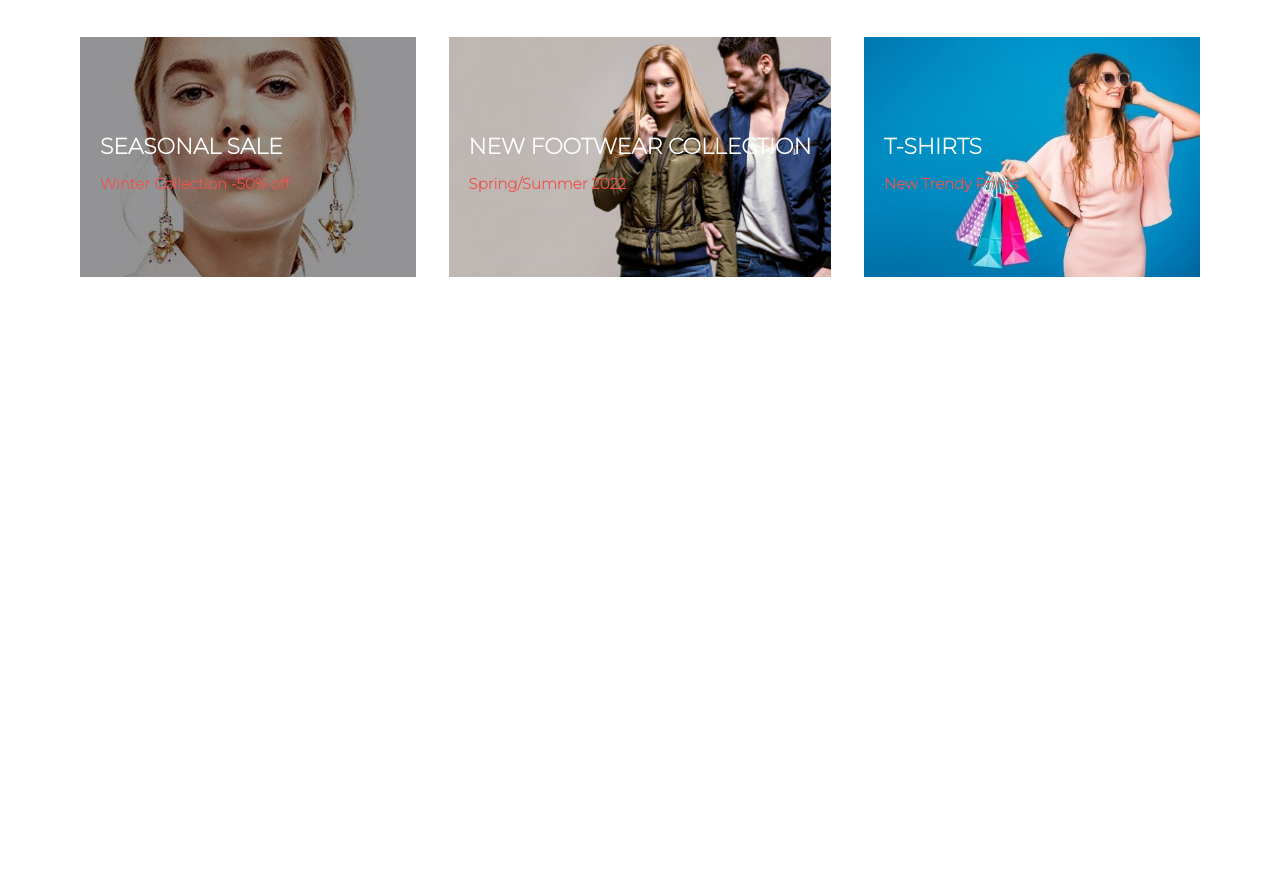
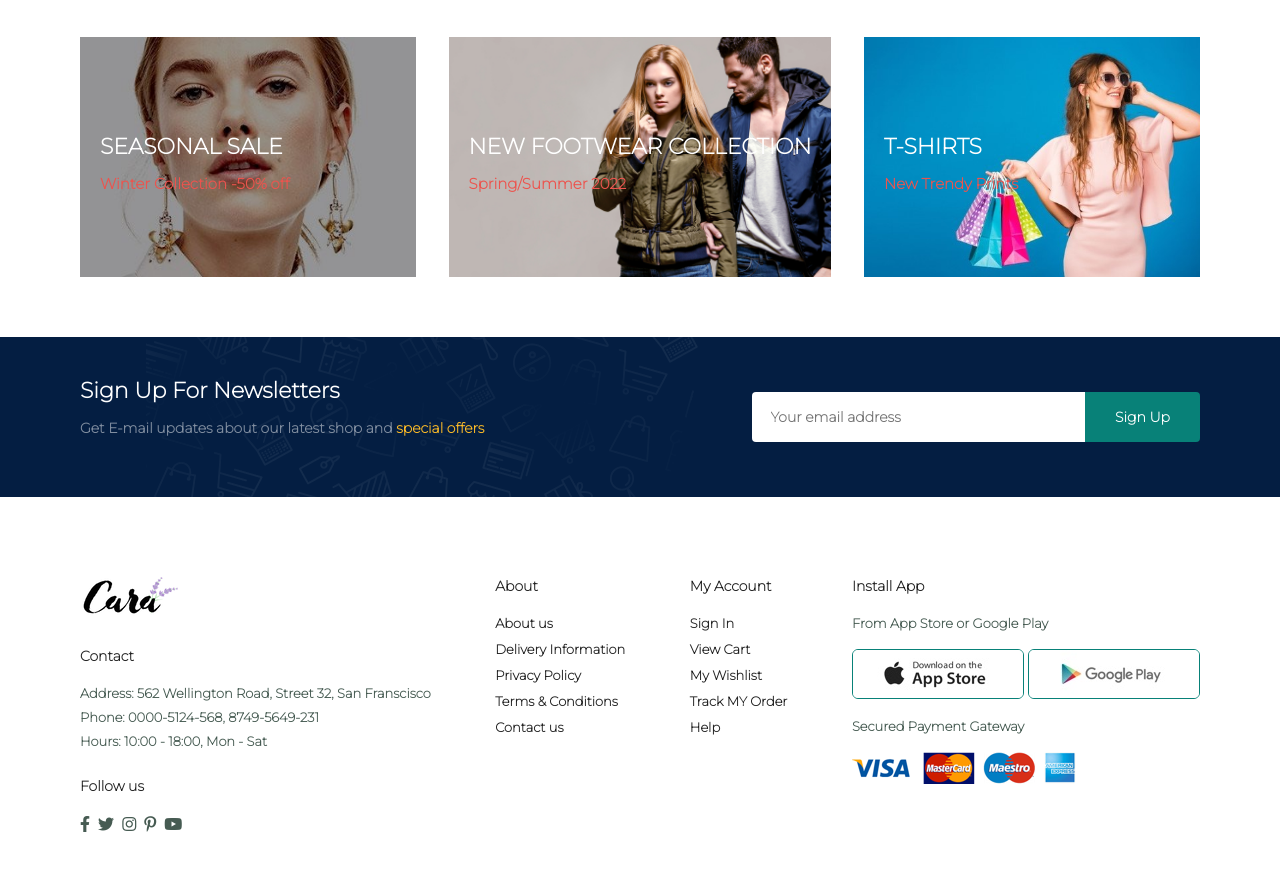
Before and after one commit to AnviAggarwal13/E-commerce-Website, a plain HTML site: page index.html in a window 1280 px wide. Shown: the part 4305-5199 px from the top of the page. Before the commit the page ends 4602 px from the top, so only its background shows below. Drawn offline with Linux system fonts and the light colour scheme.

Commit message:
Added newsletter and footer, made the website responsive

```diff
--- a/index.html
+++ b/index.html
@@ -21,8 +21,13 @@
                     <li><a href="blog.html">Blog</a></li>
                     <li><a href="about.html">About</a></li>
                     <li><a href="contact.html">Contact Us</a></li>
-                    <li><a href="cart.html" ><i class="fab fa-brands fa-whatsapp"></i></a></li>
+                    <li id="lg-bag"><a href="cart.html" ><i class="fab fa-brands fa-whatsapp"></i></a></li>
+                    <a href="#" id="close"> <i class="fab fa-brands fa-whatsapp"></i> </a>
                 </ul>
+            </div>
+            <div id="mobile">
+                <a href="cart.html" ><i class="fab fa-brands fa-whatsapp"></i></a>
+                <i id="bar" class="fas fa-outdent"></i>
             </div>
         </section>
         <section id="hero">
@@ -379,6 +384,61 @@
                <h3>New Trendy Prints</h3>
             </div>
         </section>
+        <section id="newsletter"class="section-p1 section-m1">
+            <div class="newstext">
+                <h4>Sign Up For Newsletters</h4>
+                <p>Get E-mail updates about our latest shop and <span>special offers</span></p>
+            </div>
+            <div class="form">
+                <input type="text" placeholder="Your email address">
+                <button class="normal">Sign Up</button>
+            </div>
+        </section>
+        <footer class="section-p1">
+            <div class="col">
+                <img class="logo" src="img/logo.png" alt="logo">
+                <h4>Contact</h4>
+                <p> <strong>Address:</strong> 562 Wellington Road, Street 32, San Franscisco</p>
+                <p> <strong>Phone:</strong> 0000-5124-568, 8749-5649-231</p>
+                <p> <strong>Hours:</strong> 10:00 - 18:00, Mon - Sat</p>
+                <div class="follow">
+                    <h4>Follow us</h4>
+                    <div class="icon">
+                        <i class="fab fa-facebook-f"></i>
+                        <i class="fab fa-twitter"></i>
+                        <i class="fab fa-instagram"></i>
+                        <i class="fab fa-pinterest-p"></i>
+                        <i class="fab fa-youtube"></i>
+                    </div>
+                </div>
+            </div>
+            <div class="col">
+                <h4>About</h4>
+                <a href="#">About us</a>
+                <a href="#">Delivery Information</a>
+                <a href="#">Privacy Policy</a>
+                <a href="#">Terms & Conditions</a>
+                <a href="#">Contact us</a>
+            </div>
+            <div class="col">
+                <h4>My Account</h4>
+                <a href="#">Sign In</a>
+                <a href="#">View Cart</a>
+                <a href="#">My Wishlist</a>
+                <a href="#">Track MY Order</a>
+                <a href="#">Help</a>
+            </div>
+            <div class="col install">
+                <h4>Install App</h4>
+                <p>From App Store or Google Play</p>
+                <div class="row">
+                    <img src="img/pay/app.jpg" alt="">
+                    <img src="img/pay/play.jpg" alt="">
+                </div>
+                <p>Secured Payment Gateway</p>
+                <img src="img/pay/pay.png" alt="">
+            </div>
+        </footer>
         <script src="scripts.js"></script>
     </body>
     </html>
--- a/scripts.js
+++ b/scripts.js
@@ -0,0 +1,15 @@
+const bar= document.getElementById('bar');
+const close= document.getElementById('close');
+const nav= document.getElementById('navbar');
+
+if(bar){
+    bar.addEventListener('click', ()=>{
+        nav.classList.add('active');
+    })
+}
+
+if(close){
+    close.addEventListener('click', ()=>{
+        nav.classList.remove('active');
+    })
+}
--- a/styles.css
+++ b/styles.css
@@ -123,6 +123,15 @@ position: relative;
     position: absolute;
     bottom: -4px;
     left: 20px;
+}
+
+#mobile{
+    display: none;
+    align-items: center;
+}
+
+#close{
+    display: none;
 }
 
 #hero{
@@ -406,3 +415,173 @@ background-color: #cdebbc;
 #banner3 .banner-box3{
     background-image: url("img/banner/b18.jpg");
 }
+
+#newsletter{
+    display: flex;
+    justify-content: space-between;
+    flex-wrap: wrap;
+    align-items: center;
+    background-image: url("img/banner/b14.png");
+    background-repeat: no-repeat;
+    background-position: 20% 30%;
+    background-color: #041e42;
+}
+
+#newsletter h4{
+    font-size: 22px;
+    font-weight: 700;
+    color: #fff;
+}
+
+#newsletter p{
+    font-size: 14px;
+    font-weight: 600;
+    color: #818ea0;
+}
+
+#newsletter span{
+    color: #ffbd27;
+}
+
+#newsletter .form{
+    display: flex;
+    width: 40%;
+}
+
+#newsletter input{
+    height: 3.125rem;
+    padding: 0 1.25em;
+    font-size: 14px;
+    width: 100%;
+    border: 1px solid transparent;
+    border-radius: 4px;
+    outline: none;
+    border-top-right-radius: 0;
+    border-bottom-right-radius: 0;
+}
+
+#newsletter button{
+    background-color: #088178;
+    color: #fff;
+    white-space: nowrap;
+    border-top-left-radius: 0;
+    border-bottom-left-radius: 0;
+}
+
+footer{
+    display: flex;
+    flex-wrap: wrap;
+    justify-content: space-between;
+}
+
+footer .col{
+    display: flex;
+    flex-direction: column;
+    align-items: flex-start;
+    margin-bottom: 20px;
+}
+
+footer .logo{
+    margin-bottom: 30px;
+}
+
+footer h4{
+    font-size: 14px;
+    padding-bottom: 20px;
+}
+
+footer p{
+    font-size: 13px;
+    margin: 0 0 8px 0;
+}
+
+footer a{
+    font-size: 13px;
+    text-decoration: none;
+    color: #222;
+    margin-bottom: 10px;
+}
+
+footer .follow{
+    margin-top: 20px;
+}
+
+footer .follow i{
+    color: #465b52;
+    padding-right: 4px;
+    cursor: pointer;
+}
+
+footer .install .row img{
+    border: 1px solid #088178;
+    border-radius: 6px;
+}
+
+footer .install img{
+    margin: 10px 0 15px 0;
+}
+
+footer .follow i:hover,
+footer a:hover{
+    color: #088178;
+}
+
+@media (max-width: 820px) {
+    #navbar {
+        display: flex;
+        flex-direction: column;
+        align-items: flex-start;
+        justify-content: flex-start;
+        position: fixed;
+        top: 0;
+        right: -300px;
+        height: 100vh;
+        width: 300px;
+        background-color: #e3e6f3;
+        box-shadow: 0 40px 60px rgba(0, 0, 0, 0.1);
+        padding: 80px 0 0 10px;
+        transition: 0.3s;
+    }
+
+    #navbar.active{
+        right: 0px;
+    }
+
+    #navbar li{
+        margin-bottom: 25px;
+    }
+
+    #mobile{
+        display: flex;
+        align-items: center;
+    }
+
+    #mobile i{
+        color: #1a1a1a;
+        font-size: 24px;
+        padding-left: 20px;
+    }
+
+    #close{
+        position: absolute;
+        top: 30px;
+        left: 30px;
+        color: #222;
+        font-size: 24px;
+        display: initial;
+    }
+
+    #lg-bag{
+        display: none;
+    }
+
+    #hero {
+        height: 90vh;
+        padding: 0 80px;
+        background-position: top 30% right 30%;
+    }
+
+    #featured {
+        justify-content: center;
+    }
+}
```
